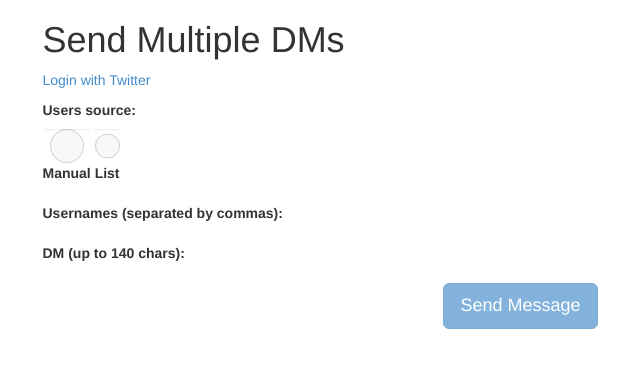
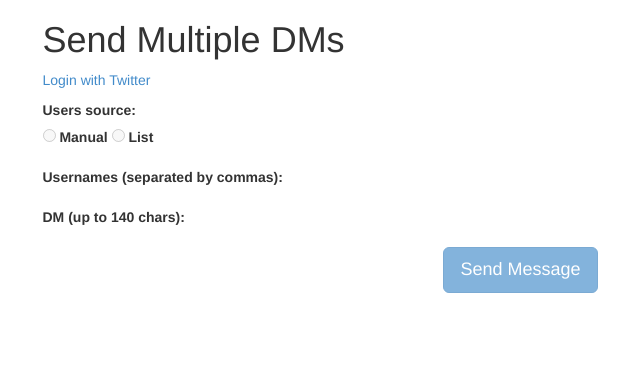
Before and after one commit to dukebody/multidm, a Django app: template twitterdms/templates/twitterdms/home.html in a window 1280 px wide. Shown: the top 368 px of the page, without its empty margins (320-960 px from the left). Run offline with Django 3.2, Linux system fonts and the light colour scheme; the template is opened without the code that fills it, so the values that code supplies are empty; some libraries are stand-ins or nearby versions.

Commit message:
Prettify template.

```diff
--- a/twitterdms/forms.py
+++ b/twitterdms/forms.py
@@ -55,7 +55,7 @@ class DMForm(forms.Form):
         self.fields['lists'] = forms.MultipleChoiceField(
             label='Lists',
             required=False,
-            widget=forms.CheckboxSelectMultiple(attrs={'class': 'form-control'}),
+            widget=forms.CheckboxSelectMultiple(attrs={'class': 'list-inline'}),
             error_messages={
                 'invalid_choice': 'Please select at least one valid list to send the message to'
             },
--- /dev/null
+++ b/twitterdms/static/twitterdms/twitterdms.css
@@ -0,0 +1,3 @@
+#id_lists {
+	list-style-type: none;
+}
--- a/twitterdms/templates/twitterdms/home.html
+++ b/twitterdms/templates/twitterdms/home.html
@@ -5,6 +5,7 @@
 	<title>Send DMs</title>
 	<meta name="viewport" content="width=device-width, initial-scale=1.0">
 	<link href="/static/twitterdms/bootstrap/css/bootstrap.min.css" rel="stylesheet" media="screen">
+	<link href="/static/twitterdms/twitterdms.css" rel="stylesheet" media="screen">
 
 </head>
 <body>
@@ -37,13 +38,11 @@
 						<p class="form-group {% if form.users_source.errors %}has-error{% endif %}">
 							<label>Users source:</label> <br>
 							<label for="source-manual">
-								<input type="radio" class="form-control"
-								 name="users_source" id="source-manual" value="Manual">
+								<input type="radio" name="users_source" id="source-manual" value="Manual">
 								Manual
 							</label>
 							<label for="source-list">
-								<input type="radio" class="form-control"
-									name="users_source" id="source-list" value="List">
+								<input type="radio" name="users_source" id="source-list" value="List">
 								List
 							</label>
 							{% if form.users_source.errors %}
@@ -56,6 +55,7 @@
 						</p>
 
 						{% if form.getListsChoices %}
+						Select one or more lists to send the message to:
 						{{ form.lists }}
 						{% endif %}
 
```
